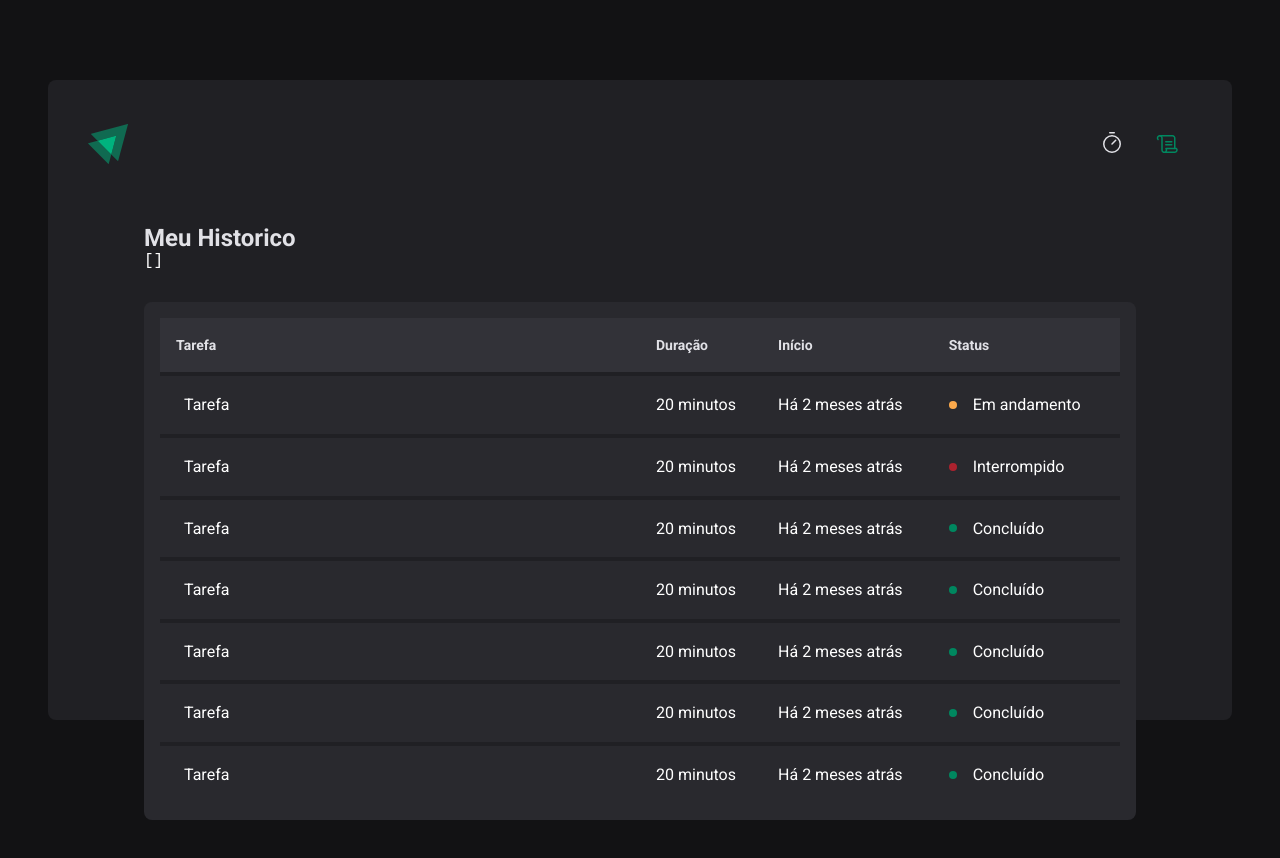
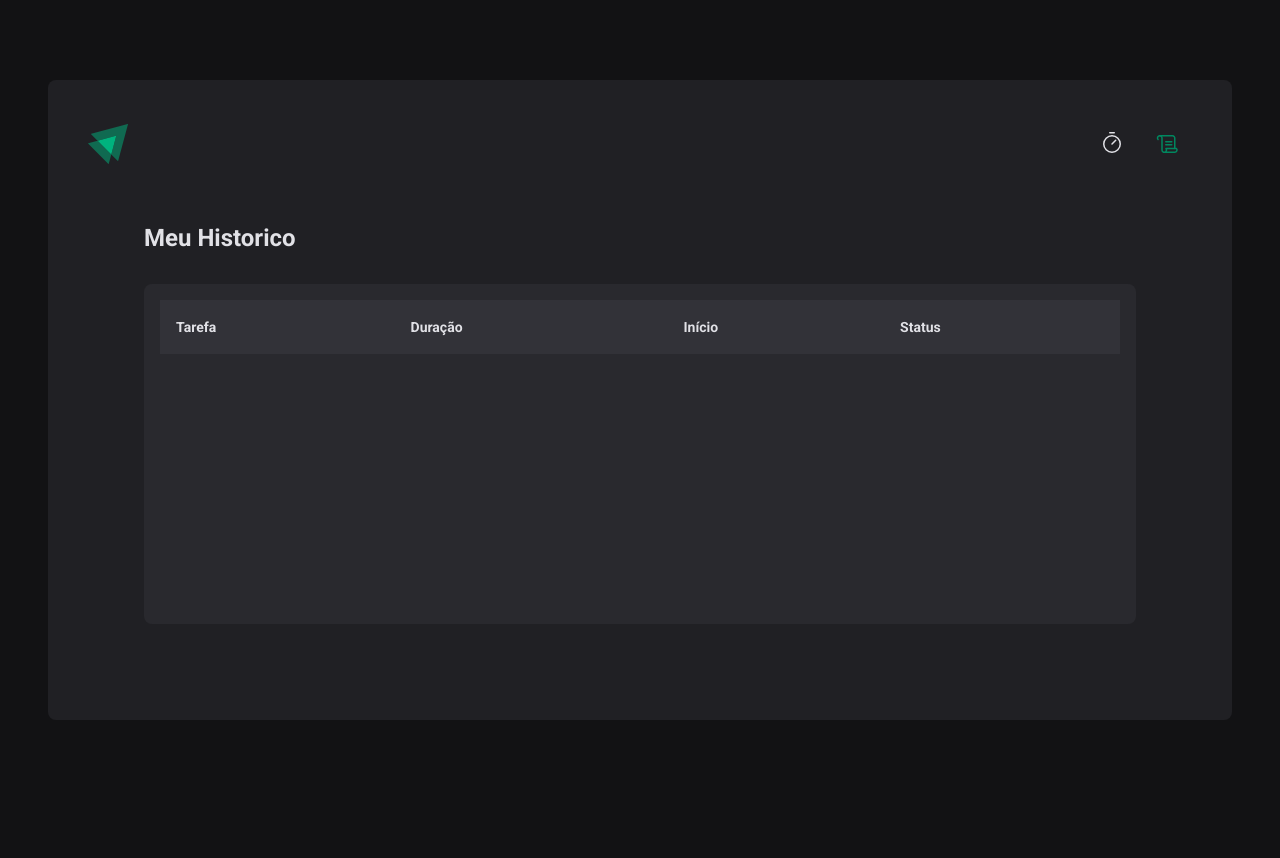
Before and after one commit to Orlandovpjunior/aprofundando_hooks, a React (Vite) app in the folder ignite-timer/: page /history in a window 1280 px wide. Shown: the top 858 px of the page. After the commit the page ends 800 px from the top, so only its background shows below. Built offline with nearby package versions, Linux system fonts and the light colour scheme.

Commit message:
chore: Altera histórico para consumir corretamente os dados do ciclo

```diff
--- a/ignite-timer/src/pages/History/index.tsx
+++ b/ignite-timer/src/pages/History/index.tsx
@@ -1,4 +1,6 @@
 import { useContext } from "react";
+import { formatDistanceToNow } from 'date-fns'
+import { ptBR } from "date-fns/locale";
 import { HistoryContainer, HistoryList, Status } from "./styles";
 import { CyclesContext } from "../../context/CyclesContext";
 
@@ -10,10 +12,6 @@
     return (
         <HistoryContainer>
             <h1>Meu Historico</h1>
-            <pre>
-                {JSON.stringify(cycles, null, 2)}
-            </pre>
-
             <HistoryList>
                 <table>
                     <thead>
@@ -25,62 +23,24 @@
                         </tr>
                     </thead>
                     <tbody>
-                        <tr>
-                            <td>Tarefa</td>
-                            <td>20 minutos</td>
-                            <td>Há 2 meses atrás</td>
-                            <td>
-                                <Status statusColor='yellow'>Em andamento</Status>
-                            </td>
-                        </tr>
-                        <tr>
-                            <td>Tarefa</td>
-                            <td>20 minutos</td>
-                            <td>Há 2 meses atrás</td>
-                            <td>
-                                <Status statusColor='red'>Interrompido</Status>
-                            </td>
-                        </tr>
-                        <tr>
-                            <td>Tarefa</td>
-                            <td>20 minutos</td>
-                            <td>Há 2 meses atrás</td>
-                            <td>
-                                <Status statusColor='green'>Concluído</Status>
-                            </td>
-                        </tr>
-                        <tr>
-                            <td>Tarefa</td>
-                            <td>20 minutos</td>
-                            <td>Há 2 meses atrás</td>
-                            <td>
-                                <Status statusColor='green'>Concluído</Status>
-                            </td>
-                        </tr>
-                        <tr>
-                            <td>Tarefa</td>
-                            <td>20 minutos</td>
-                            <td>Há 2 meses atrás</td>
-                            <td>
-                                <Status statusColor='green'>Concluído</Status>
-                            </td>
-                        </tr>
-                        <tr>
-                            <td>Tarefa</td>
-                            <td>20 minutos</td>
-                            <td>Há 2 meses atrás</td>
-                            <td>
-                                <Status statusColor='green'>Concluído</Status>
-                            </td>
-                        </tr>
-                        <tr>
-                            <td>Tarefa</td>
-                            <td>20 minutos</td>
-                            <td>Há 2 meses atrás</td>
-                            <td>
-                                <Status statusColor='green'>Concluído</Status>
-                            </td>
-                        </tr>
+                        {cycles.map((cycle)=> {
+                            return(
+                                <tr key={cycle.id}>
+                                    <td>{cycle.task}</td>
+                                    <td>{cycle.minutesAmount} minutos</td>
+                                    <td>{formatDistanceToNow(cycle.startDate, {
+                                        addSuffix:true,
+                                        locale:ptBR
+                                    })}</td>
+                                    <td>
+                                        {cycle.finishedDate && <Status statusColor="green">Concluído</Status>}
+                                        {cycle.interruptedDate && <Status statusColor="red">Interrompido</Status>}
+                                        {!cycle.finishedDate && !cycle.interruptedDate && (<Status statusColor="yellow">Em andamento</Status>)}
+                                    </td>
+
+                                </tr>
+                            )
+                        })}
                     </tbody>
                 </table>
 
```
